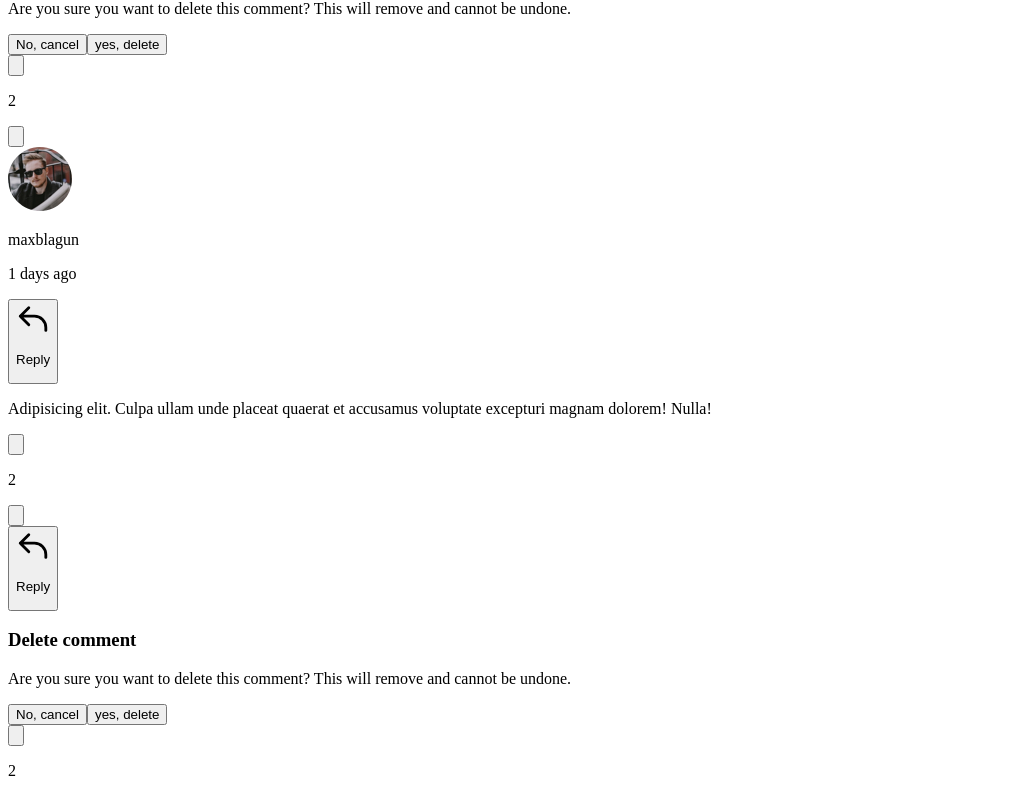
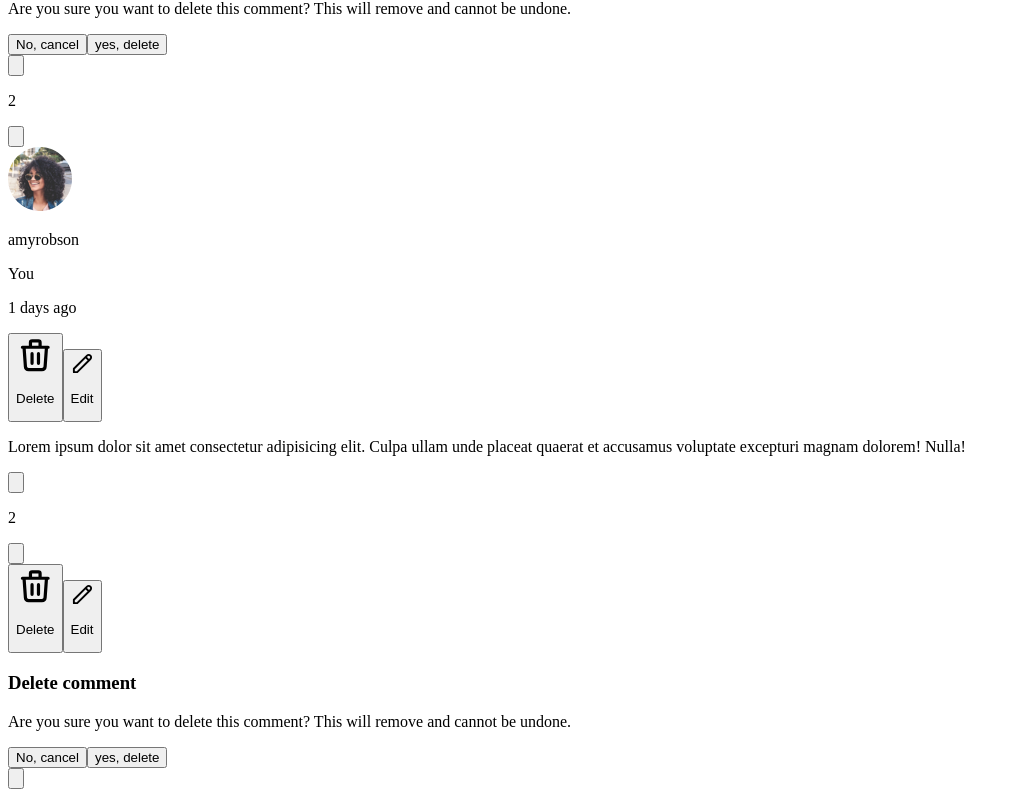
Before and after one commit to nafasebra/comment-box-react, a React (Vite) app: page / in a window 1280 px wide. Shown: the part 2112-2906 px from the top of the page, without its empty margins (0-1019 px from the left). Built offline with nearby package versions, Linux system fonts and the light colour scheme.

Commit message:
debug when pass id ot modal

```diff
--- a/src/components/Comment.tsx
+++ b/src/components/Comment.tsx
@@ -26,13 +26,7 @@ function Comment(props: IPropType) {
   const useStateModalContext = useContext(StateModalContext);
   const messageEditRef = useRef<HTMLTextAreaElement>(null);
 
-  const DeleteYourComment = (id: number) => {
-    // first showing modal, and delete selected comment.
-    useCommentContext.setCommentList([
-      ...useCommentContext.commentList.filter((item) => item.id !== id),
-    ]);
-    useStateModalContext.setStateModal(false);
-  };
+
 
   const EditYourComment = (id: number) => {
     let value: string = messageEditRef.current.value;
@@ -52,7 +46,7 @@ function Comment(props: IPropType) {
 
   return (
     <>
-      <DeleteModal submitModal={() => DeleteYourComment(id)} />
+      <DeleteModal />
       <div className="w-full bg-white rounded-md p-7 mb-5 flex flex-col lg:flex-row">
         <div className="hidden lg:flex">
           <CountDown currentNumber={rate} />
@@ -101,7 +95,10 @@ function Comment(props: IPropType) {
               ) : (
                 <div className="flex items-center">
                   <button
-                    onClick={() => useStateModalContext.setStateModal(true)}
+                    onClick={() => {
+                      useStateModalContext.setStateModal(true);
+                      useStateModalContext.setCurrentId(id)
+                    }}
                     className="flex items-center text-red-500 mr-5 cursor-pointer"
                   >
                     <svg
@@ -190,7 +187,10 @@ function Comment(props: IPropType) {
               ) : (
                 <div className="flex items-center">
                   <button
-                    onClick={() => useStateModalContext.setStateModal(true)}
+                    onClick={() => {
+                      useStateModalContext.setStateModal(true);
+                      useStateModalContext.setCurrentId(id)
+                    }}
                     className="flex items-center text-red-500 mr-5 cursor-pointer"
                   >
                     <svg
--- a/src/components/DeleteModal.tsx
+++ b/src/components/DeleteModal.tsx
@@ -1,12 +1,18 @@
 import { useContext } from "react";
+import { CommentListContext } from "../context/CommentContext";
 import { StateModalContext } from "../context/ModalContext";
 
-type IPropType = {
-  submitModal: () => void;
-}
+function DeleteModal() {
+  const UseStateModalContext = useContext(StateModalContext);
+  const UseCommentContext = useContext(CommentListContext);
 
-function DeleteModal({submitModal}: IPropType) {
-  const UseStateModalContext = useContext(StateModalContext);
+  const DeleteYourComment = () => {
+    // first showing modal, and delete selected comment.
+    UseCommentContext.setCommentList([
+      ...UseCommentContext.commentList.filter((item) => item.id !== UseStateModalContext.currentId),
+    ]);
+    UseStateModalContext.setStateModal(false);
+  };
 
   return (
     <div
@@ -27,7 +33,7 @@ function DeleteModal({submitModal}: IPropType) {
           >
             No, cancel
           </button>
-          <button onClick={() => submitModal()} className="bg-red-500 text-white rounded-md uppercase py-3 px-6 hover:opacity-50">
+          <button onClick={DeleteYourComment} className="bg-red-500 text-white rounded-md uppercase py-3 px-6 hover:opacity-50">
             yes, delete
           </button>
         </div>
--- a/src/context/ModalContext.tsx
+++ b/src/context/ModalContext.tsx
@@ -6,19 +6,25 @@ type PropType = {
 }
 
 type StateModalType = {
-    stateModal: boolean,
+    stateModal: boolean;
+    currentId: number;
     setStateModal: (a: boolean) => void;
+    setCurrentId: (a: number) => void;
 }
 
 export const StateModalContext = createContext<StateModalType>({
     stateModal: false,
-    setStateModal: () => {}
+    currentId: 0,
+    setStateModal: () => {},
+    setCurrentId: () => {}
 });
 
 export const StateModalProvider = ({children}: PropType) => {
     const [stateModal, setStateModal] = useState<boolean>(false);
+    const [currentId, setCurrentId] = useState<number>(0);
+
     return (
-        <StateModalContext.Provider value={{stateModal, setStateModal}}>
+        <StateModalContext.Provider value={{stateModal, setStateModal, currentId, setCurrentId}}>
             {children}
         </StateModalContext.Provider>
     )
--- a/src/data/index.tsx
+++ b/src/data/index.tsx
@@ -47,6 +47,16 @@ export const commnets = [
   {
     id: 4,
     rate: 2,
+    parentId: 3,
+    date: "1 days ago",
+    profileImage: profile1,
+    username: "amyrobson",
+    message:
+      "Lorem ipsum dolor sit amet consectetur adipisicing elit. Culpa ullam unde placeat quaerat et accusamus voluptate excepturi magnam dolorem! Nulla!",
+  },
+  {
+    id: 5,
+    rate: 2,
     parentId: null,
     date: "1 days ago",
     profileImage: profile3,
@@ -55,9 +65,9 @@ export const commnets = [
       "Adipisicing elit. Culpa ullam unde placeat quaerat et accusamus voluptate excepturi magnam dolorem! Nulla!",
   },
   {
-    id: 5,
+    id: 6,
     rate: 2,
-    parentId: 4,
+    parentId: 5,
     date: "1 days ago",
     profileImage: profile1,
     username: "amyrobson",
```
